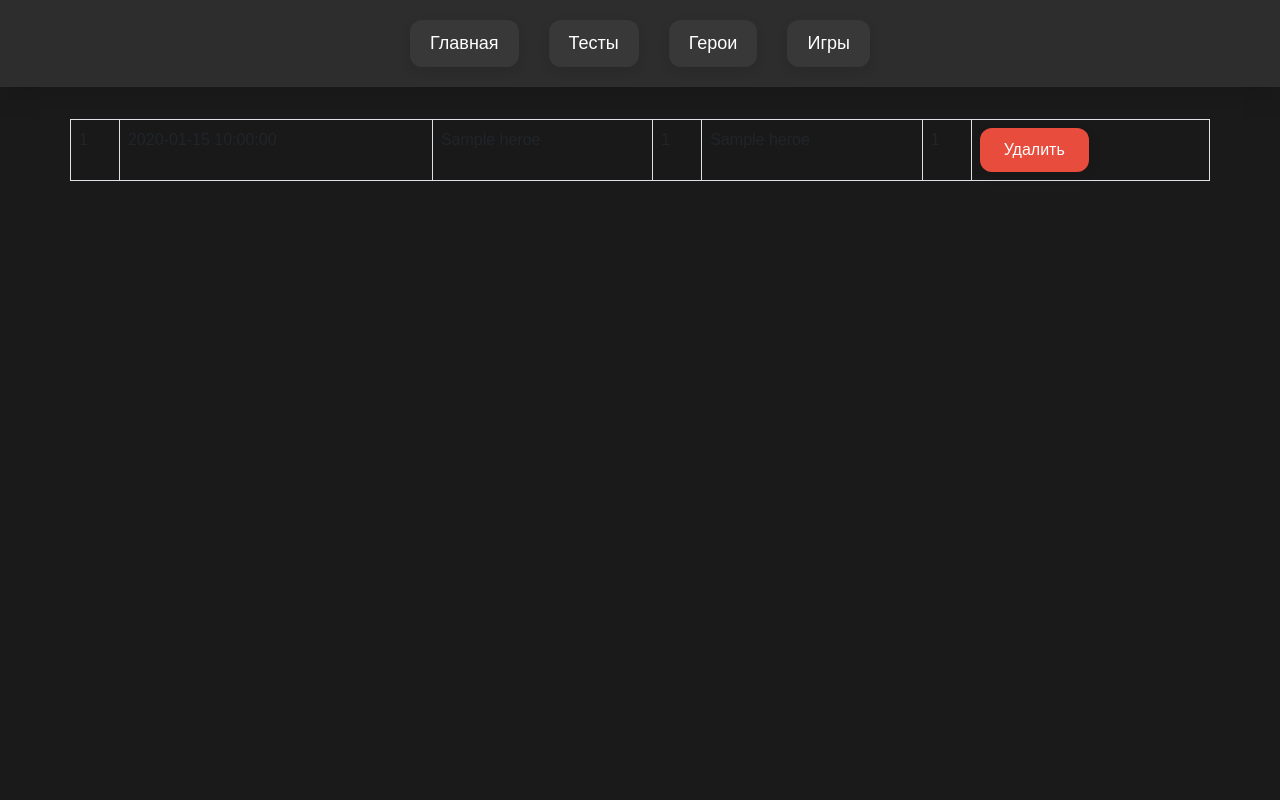
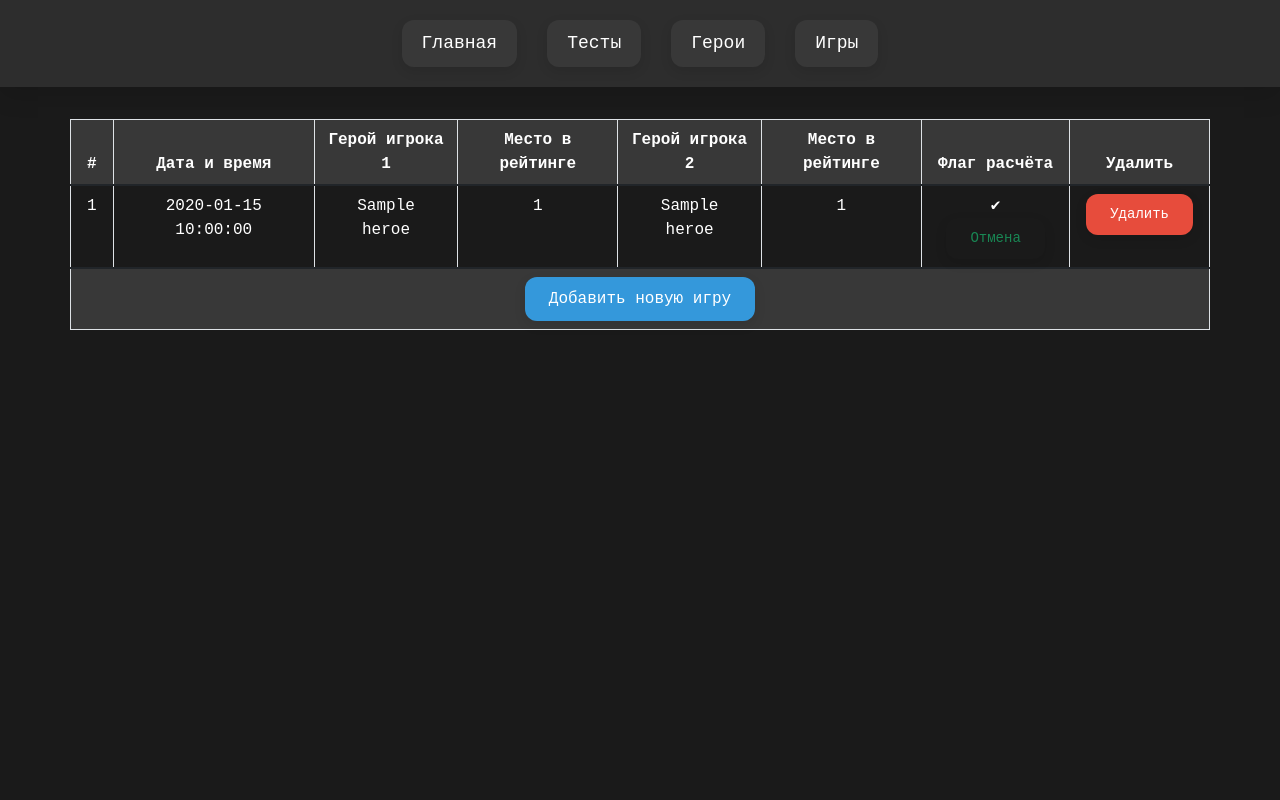
Before and after one commit to iLusha80/ivsi_hs_battle, a Flask app: page /games in a window 1280 px wide. Run offline with Flask 3, Linux system fonts and the light colour scheme; tables that the repository leaves empty hold one stand-in row (values such as "Sample post").

Commit message:
edit: new style games table

```diff
--- a/app/models/models.py
+++ b/app/models/models.py
@@ -25,7 +25,6 @@ class UnitType(db.Model):
 class Game(db.Model):
     __tablename__ = 'games'
     id = db.Column(db.Integer, primary_key=True)
-    # исправь добавь за значение по умочанию текущее время
     timestamp = db.Column(db.DateTime, nullable=False, default=db.func.current_timestamp())
     player1_hero_id = db.Column(db.Integer, db.ForeignKey('heroes.id'))
     player1_place = db.Column(db.Integer, nullable=False)
--- a/app/routers/games.py
+++ b/app/routers/games.py
@@ -1,8 +1,8 @@
 from flask import Blueprint, render_template, redirect, session
-from sqlalchemy import func, text, desc
+from sqlalchemy import desc
 
 from ..models import Game
-from .. import config, db
+from .. import  db
 
 games_bp = Blueprint('games', __name__)
 
@@ -21,3 +21,13 @@ def delete_game(id):
     db.session.delete(game)
     db.session.commit()
     return redirect('/games')
+
+@games_bp.route('/games/toggle_flag/<int:id>', methods=['POST'])
+def toggle_flag(id):
+    if not session.get('logged_in'):
+        return redirect('/')
+    game = Game.query.get_or_404(id)
+    # Переключаем значение флага
+    game.fl_calculated = not game.fl_calculated
+    db.session.commit()
+    return redirect('/games')
--- a/app/static/css/style.css
+++ b/app/static/css/style.css
@@ -2,7 +2,7 @@
 body {
     background: #1a1a1a;
     color: #fff;
-    font-family: 'Arial', sans-serif;
+    font-family: 'Courier New', monospace;
     min-height: 100vh;
 }
 
@@ -274,3 +274,20 @@ body {
 .timestamp i {
     margin-right: 4px;
 }
+
+.mytable {
+    width: 100%;
+    border-collapse: collapse;
+    border-spacing: 0;
+}
+
+.mytable td {
+    padding: 8px 16px;
+    border-bottom: 1px solid #ddd;
+    color: white;
+}
+
+.mytable th {
+    background: #383838;
+    color: #fff;
+}
--- a/app/templates/games.html
+++ b/app/templates/games.html
@@ -3,7 +3,19 @@
 {% block content %}
 <section class="main-battle-section">
     <div class="row align-items-center">
-        <table class="table table-striped table-bordered" style="color: white">
+        <table class="table table-bordered text-center mytable">
+            <thead>
+                <tr>
+                    <th scope="col">#</th>
+                    <th scope="col">Дата и время</th>
+                    <th scope="col">Герой игрока 1</th>
+                    <th scope="col">Место в рейтинге</th>
+                    <th scope="col">Герой игрока 2</th>
+                    <th scope="col">Место в рейтинге</th>
+                    <th scope="col" class="text-center">Флаг расчёта</th>
+                    <th scope="col" class="text-center">Удалить</th>
+                </tr>
+            </thead>
             {% for game in games %}
             <tr>
                 <td>{{ game.id }} </td>
@@ -12,13 +24,37 @@
                 <td>{{ game.player1_place }}</td>
                 <td>{{ game.player2_hero.name }}</td>
                 <td>{{ game.player2_place }}</td>
-                <td>
+                <td class="text-center">
+
+                        <form action="/games/toggle_flag/{{ game.id }}" method="POST" class="d-inline">
+                            {% if game.fl_calculated %}
+                            <span class="calculated-flag">
+                                &#x2714; <!-- Зеленая галочка -->
+                            </span>
+                            {% endif %}
+                            <button type="submit" class="btn btn-outline-success btn-sm">
+                            {% if game.fl_calculated %}
+                                Отмена
+                            {% else %}
+                                Расчитать
+                             {% endif %}
+                            </button>
+                        </form>
+
+                    </td>
+                <td class="text-center">
                     <form action="/games/delete/{{ game.id }}" method="POST">
-                        <button type="submit" class="btn btn-danger">Удалить</button>
+                        <button type="submit" class="btn btn-danger btn-sm">Удалить</button>
                     </form>
                 </td>
             </tr>
             {% endfor %}
+            <tfoot>
+            <tr>
+                <th colspan="8">
+                    <a href="/games/add" class="btn btn-primary">Добавить новую игру</a>
+                </th>
+            </tr>
         </table>
 
     </div>
```
